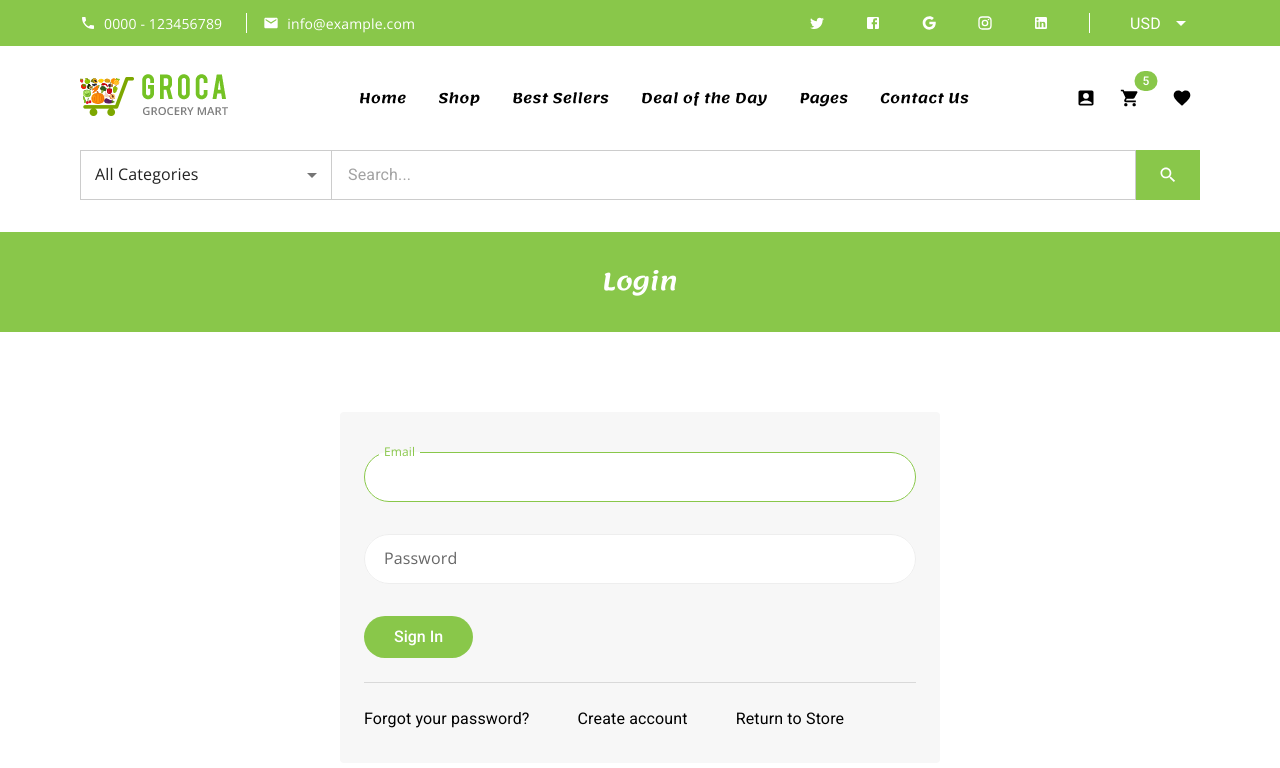
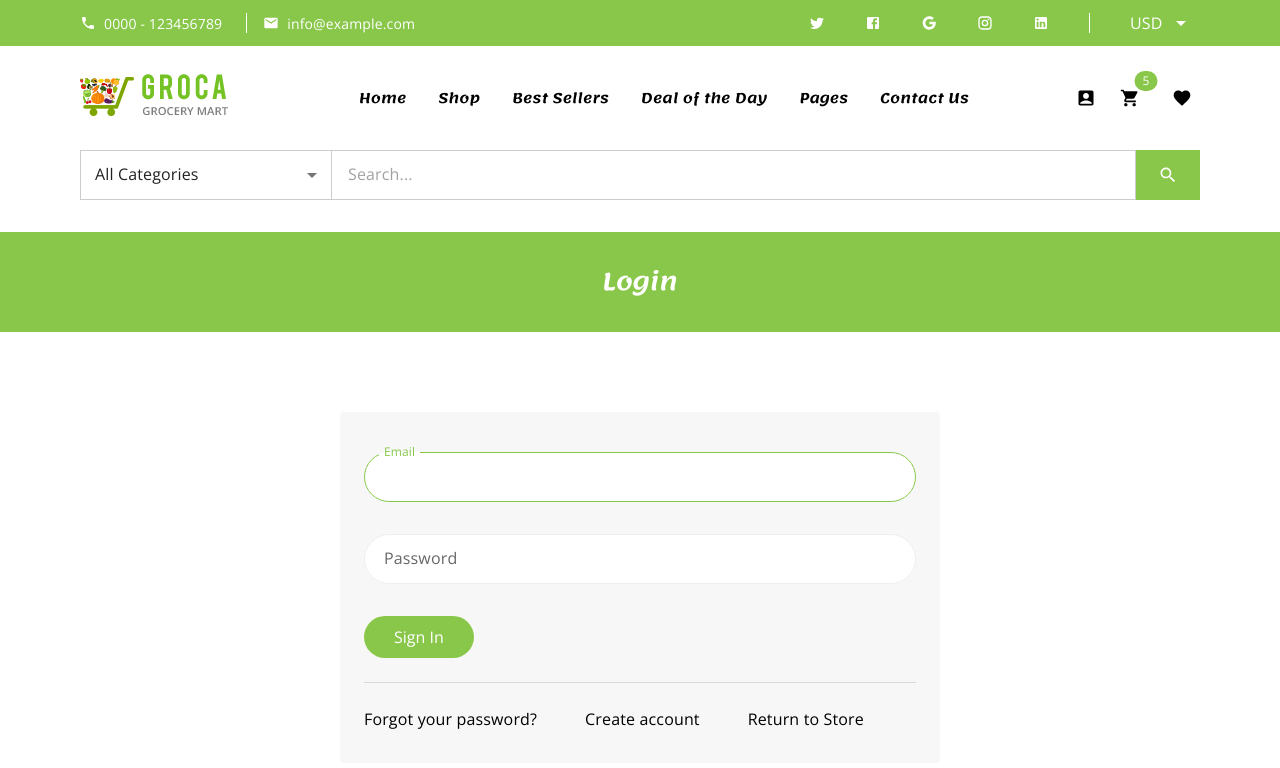
Before and after one commit to Gunlayer/grocery-ui, a React (Create React App) app: page /account/login in a window 1280 px wide. Shown: the top 768 px of the page. Built offline with nearby package versions, Linux system fonts and the light colour scheme.

Commit message:
Merged PR 139: changed font-family to Open Sans
changed font-family

```diff
--- a/src/pages/login/LoginContainer.jsx
+++ b/src/pages/login/LoginContainer.jsx
@@ -16,7 +16,7 @@ const footerLinksStyle = {
   '& a': {
     textDecoration: 'none',
     color: 'common.black',
-    transition: 'color 1s linear',
+    transition: 'color 0.3s linear',
     '&:hover': {
       color: 'primary.main',
     },
--- a/src/pages/registration/RegistrationContainer.jsx
+++ b/src/pages/registration/RegistrationContainer.jsx
@@ -16,7 +16,7 @@ const footerLinksStyle = {
   '& a': {
     textDecoration: 'none',
     color: 'common.black',
-    transition: 'color 1s linear',
+    transition: 'color 0.3s linear',
     '&:hover': {
       color: 'primary.main',
     },
--- a/src/theme.js
+++ b/src/theme.js
@@ -1,19 +1,19 @@
-import { createTheme } from "@mui/material/styles";
+import { createTheme } from '@mui/material/styles';
 
 export const theme = createTheme({
   typography: {
-    fontFamily: "'Roboto', 'Helvetica', 'Arial', sans-serif",
+    fontFamily: "'Open Sans', 'Roboto', 'Helvetica', 'Arial', sans-serif",
   },
   palette: {
-    mode: "light",
+    mode: 'light',
     primary: {
-      main: "#89c74a",
+      main: '#89c74a',
     },
     secondary: {
-      main: "#ff6600",
+      main: '#ff6600',
     },
     lightGreen: {
-      main: "#e0ffc0",
+      main: '#e0ffc0',
     },
   },
 });
```
